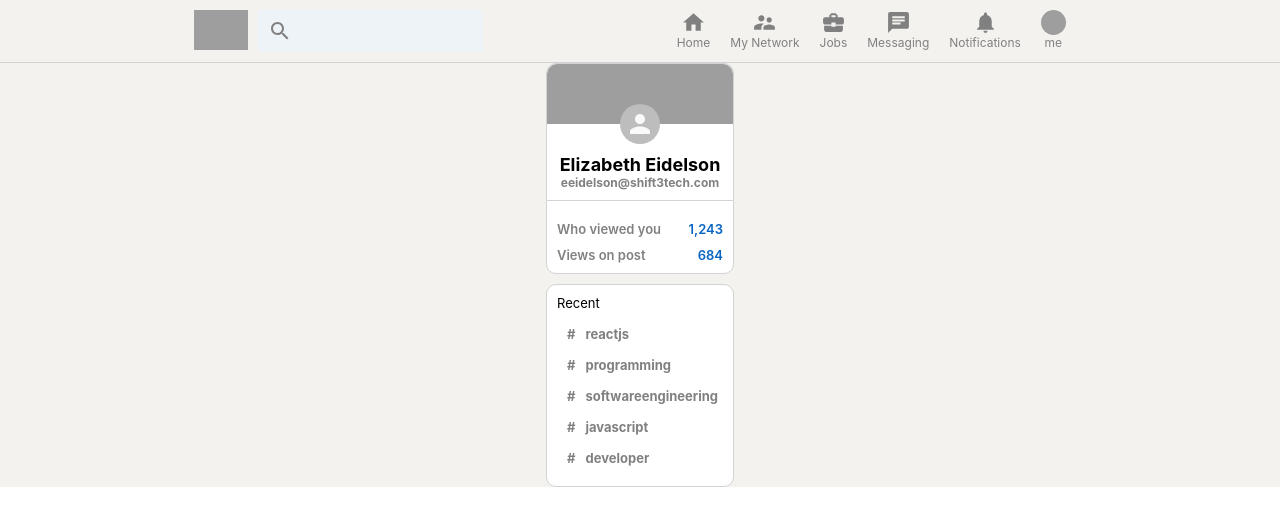
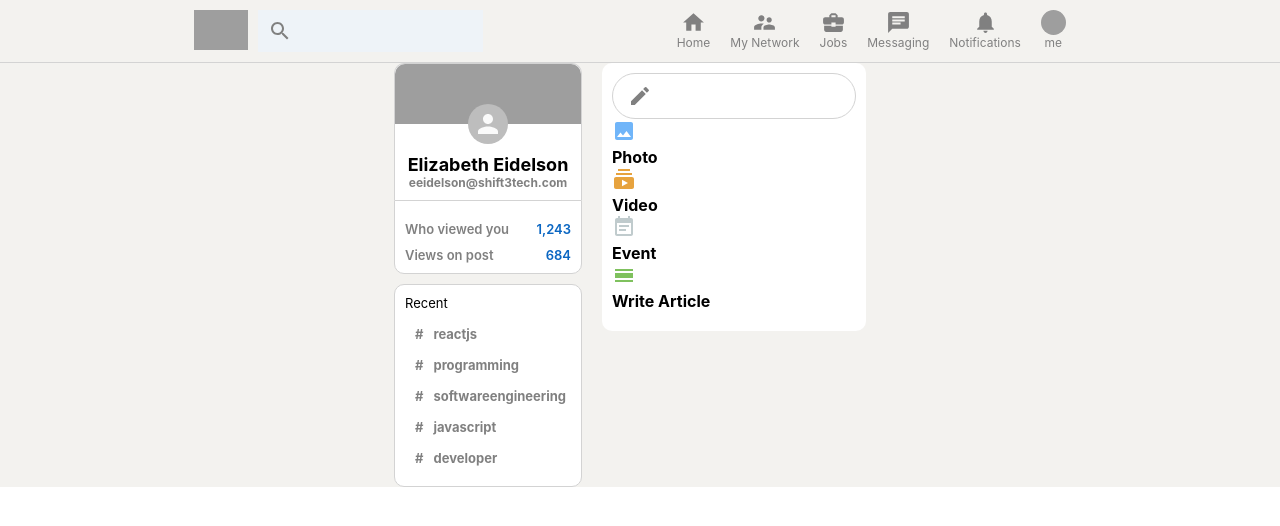
Before and after one commit to fluturecode/My_LinkedIn-React_Redux, a React (Create React App) app: page / in a window 1280 px wide. Shown: the top 526 px of the page. Built offline with nearby package versions, Linux system fonts and the light colour scheme; grey boxes are pictures that could not be loaded.

Commit message:
Added Feed.js and Feed.css

```diff
--- a/src/App.js
+++ b/src/App.js
@@ -1,6 +1,7 @@
 import "./App.css"
 import Header from "./components/Header.js"
 import Sidebar from "./components/Sidebar.js"
+import Feed from "./components/Feed"
 
 function App() {
 	return (
@@ -9,6 +10,7 @@ function App() {
 
 			<div className='app__body'>
 				<Sidebar />
+				<Feed />
 			</div>
 		</div>
 	)
--- /dev/null
+++ b/src/components/Feed.css
@@ -0,0 +1,38 @@
+.feed {
+	flex: 0.6;
+	margin: 0 20px;
+}
+
+.feed__inputContainer {
+	background-color: white;
+	padding: 10px;
+	padding-bottom: 20px;
+	border-radius: 10px;
+	margin-bottom: 20px;
+}
+
+.feed__input {
+	border: 1px solid lightgray;
+	border-radius: 30px;
+	display: flex;
+	padding: 10px;
+	color: gray;
+	padding-left: 15px;
+}
+
+.feed__input > form {
+	display: flex;
+	width: 100%;
+}
+
+.feed__input > form > input {
+	border: none;
+	flex: 1;
+	margin-left: 10px;
+	outline-width: 0;
+	font-weight: 600;
+}
+
+.feed__input > form > button {
+	display: none;
+}
--- /dev/null
+++ b/src/components/Feed.js
@@ -0,0 +1,36 @@
+import React from "react"
+import "./Feed.css"
+import InputOption from "./InputOption"
+import CreateIcon from "@material-ui/icons/Create"
+import ImageIcon from "@material-ui/icons/Image"
+import SubscriptionsIcon from "@material-ui/icons/Subscriptions"
+import EventNoteIcon from "@material-ui/icons/EventNote"
+import CalendarViewDayIcon from "@material-ui/icons/CalendarViewDay"
+
+function Feed() {
+	return (
+		<div className='feed'>
+			<div className='feed__inputContainer'>
+				<div className='feed__input'>
+					<CreateIcon />
+					<form>
+						<input type='text' />
+						<button type='submit'>Send</button>
+					</form>
+				</div>
+				<div className='feed__inputOptions'>
+					<InputOption Icon={ImageIcon} title='Photo' color='#70B5F9' />
+					<InputOption Icon={SubscriptionsIcon} title='Video' color='#E7A33E' />
+					<InputOption Icon={EventNoteIcon} title='Event' color='#C0CBCD' />
+					<InputOption
+						Icon={CalendarViewDayIcon}
+						title='Write Article'
+						color='#7FC15E'
+					/>
+				</div>
+			</div>
+		</div>
+	)
+}
+
+export default Feed
--- /dev/null
+++ b/src/components/InputOption.js
@@ -0,0 +1,13 @@
+import React from "react"
+import "./InputOption.css"
+
+function InputOption({ Icon, title, color }) {
+	return (
+		<div className='inputOption'>
+			<Icon style={{ color: color }} />
+			<h4>{title}</h4>
+		</div>
+	)
+}
+
+export default InputOption
```
Also changed, not shown: src/components/InputOption.css (added), 1 other file (tests, documents, lock files or other folders).
